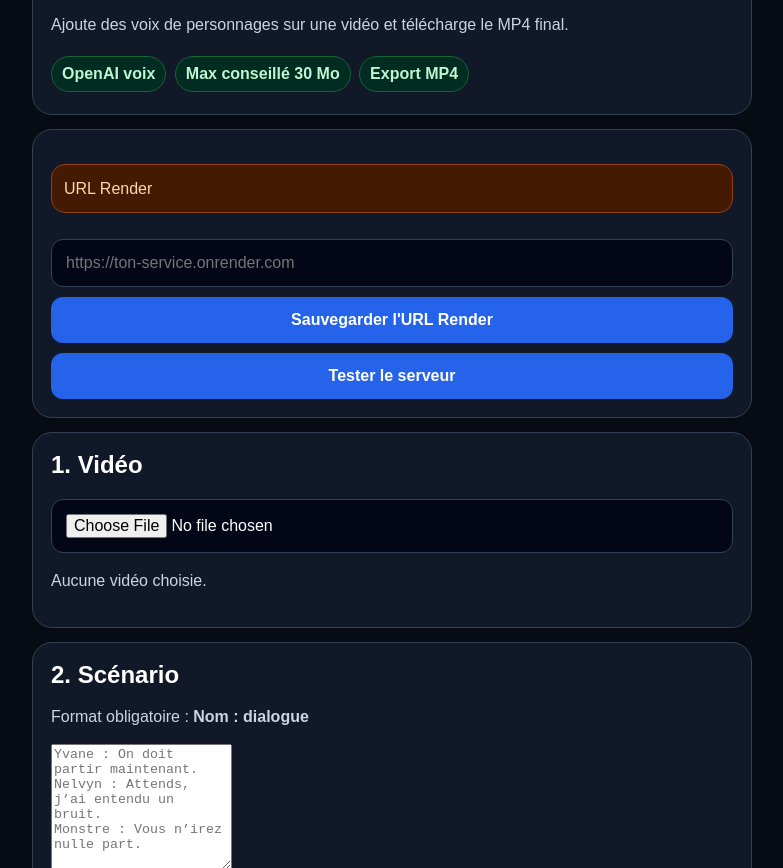
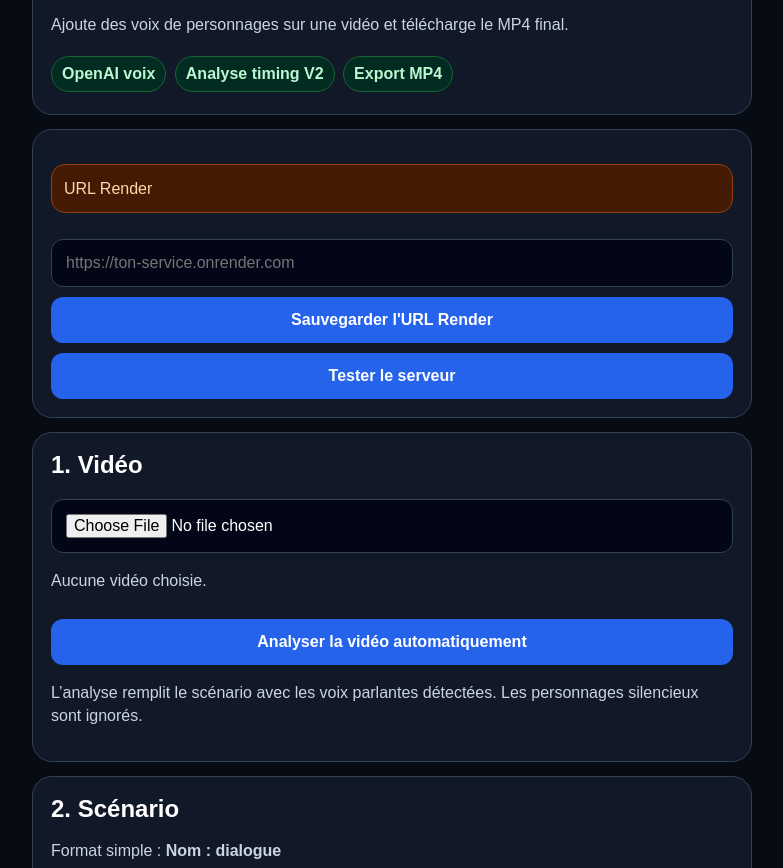
Before and after one commit to Chasmet/montage-render-segments, a website: page index.html in a window 1280 px wide. Shown: the part 84-952 px from the top of the page, without its empty margins (248-1031 px from the left). Drawn offline with Linux system fonts and the light colour scheme.

Commit message:
Add automatic video analysis button

```diff
--- a/index.html
+++ b/index.html
@@ -12,7 +12,7 @@
       <h1>Studio Doublage IA</h1>
       <p>Ajoute des voix de personnages sur une vidéo et télécharge le MP4 final.</p>
       <span class="badge">OpenAI voix</span>
-      <span class="badge">Max conseillé 30 Mo</span>
+      <span class="badge">Analyse timing V2</span>
       <span class="badge">Export MP4</span>
     </section>
 
@@ -27,11 +27,14 @@
       <h2>1. Vidéo</h2>
       <input id="video" type="file" accept="video/mp4,video/*" onchange="fileInfo()">
       <p id="info">Aucune vidéo choisie.</p>
+      <button class="secondary-action" onclick="analyzeVideo()">Analyser la vidéo automatiquement</button>
+      <p class="small">L’analyse remplit le scénario avec les voix parlantes détectées. Les personnages silencieux sont ignorés.</p>
     </section>
 
     <section class="box">
       <h2>2. Scénario</h2>
-      <p>Format obligatoire : <strong>Nom : dialogue</strong></p>
+      <p>Format simple : <strong>Nom : dialogue</strong></p>
+      <p>Format calé : <strong>[00:01.20] Nom : dialogue</strong></p>
       <textarea id="script" rows="8" placeholder="Yvane : On doit partir maintenant.&#10;Nelvyn : Attends, j’ai entendu un bruit.&#10;Monstre : Vous n’irez nulle part."></textarea>
       <button onclick="detectCharacters()">Détecter les personnages</button>
     </section>
```
